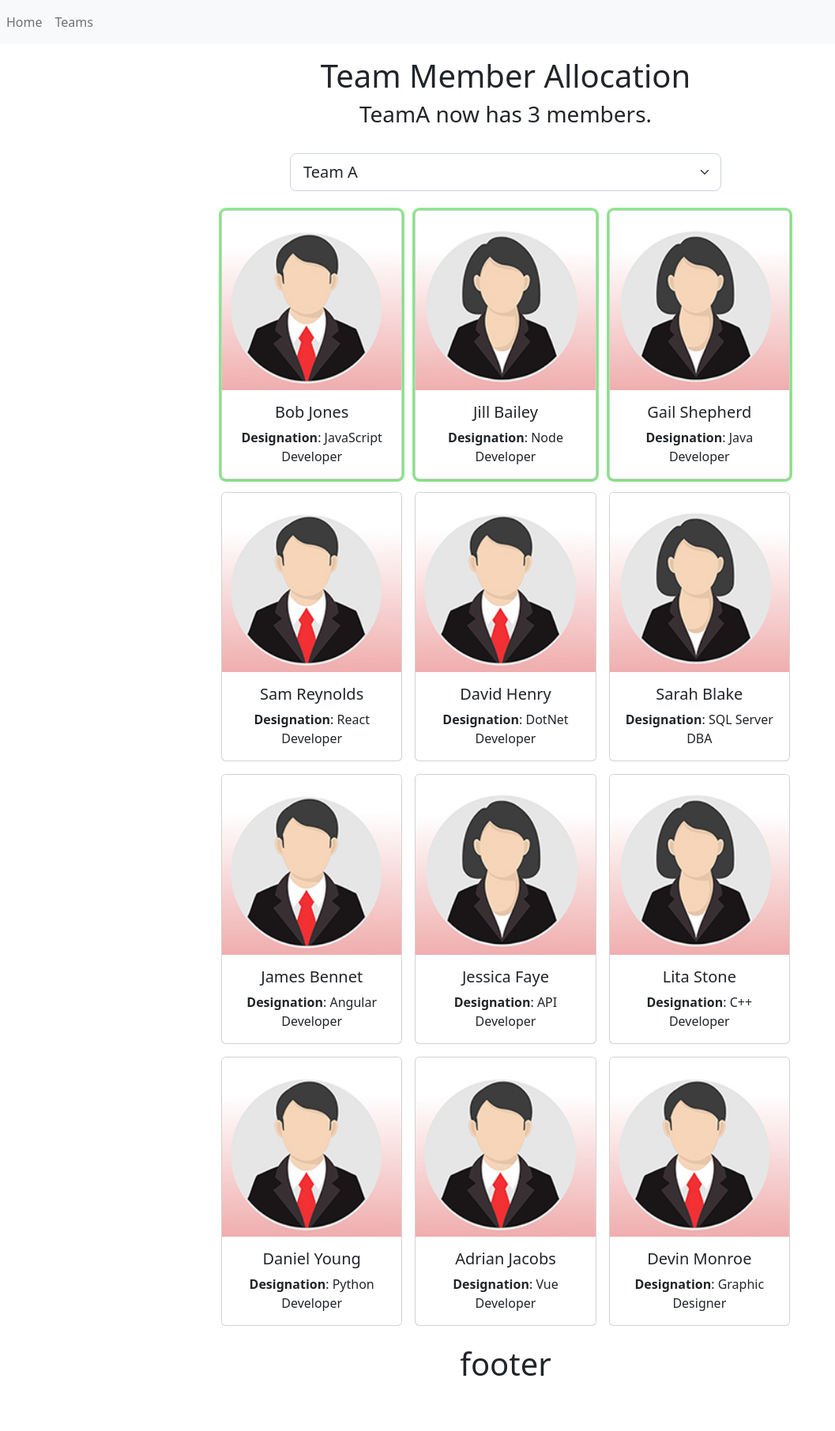
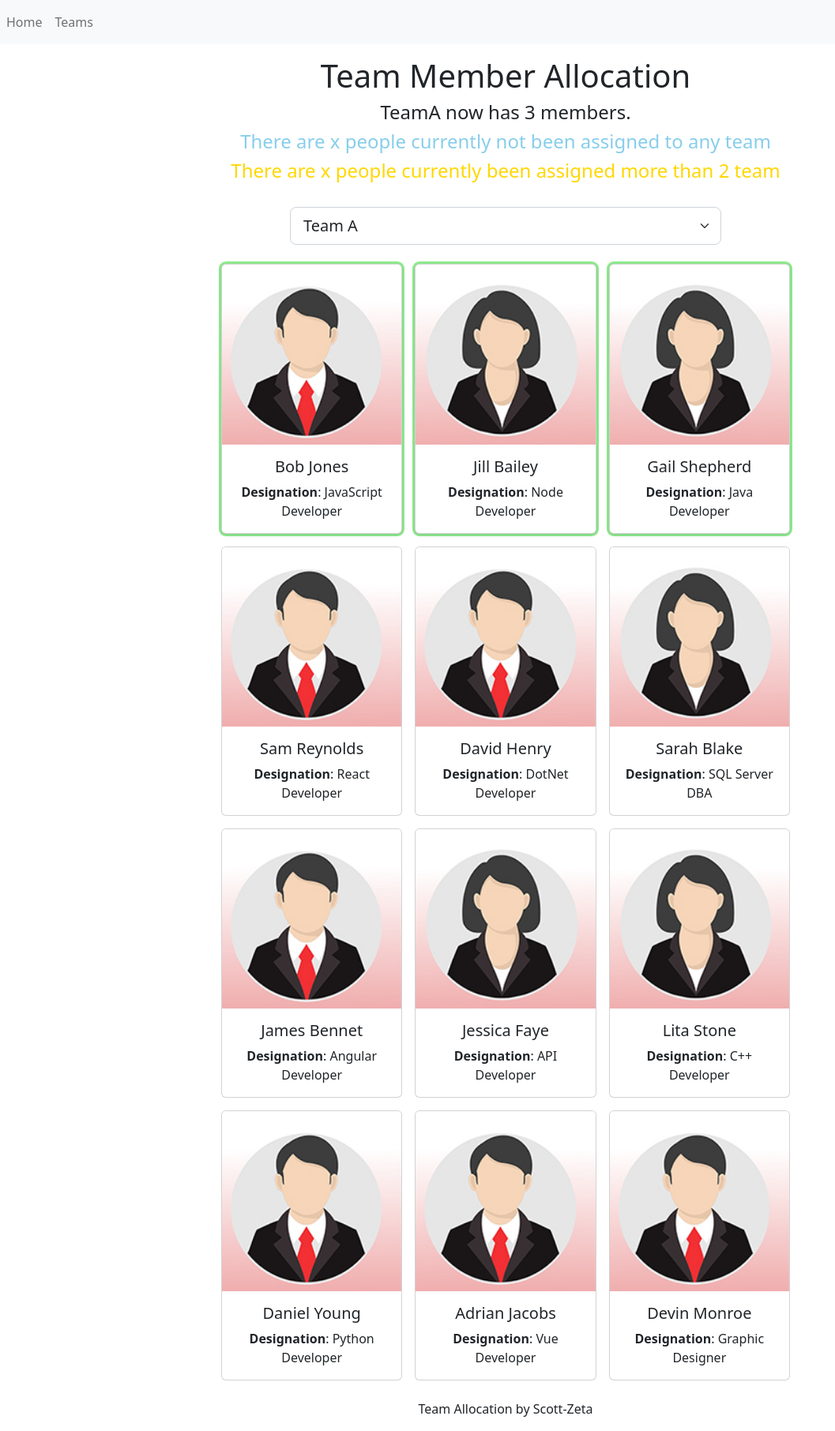
Before and after one commit to Scott-Zeta/Team-Member-Allocation, a React (Vite) app: page / in a window 1280 px wide. Shown: the whole page at 79% size, without its empty margins (0-1057 px from the left). Before the commit the page ends 1759 px from the top, so only its background shows below. Built offline with nearby package versions, Linux system fonts and the light colour scheme.

Commit message:
list people without team

```diff
--- a/src/App.jsx
+++ b/src/App.jsx
@@ -126,11 +126,11 @@ function App() {
 
   return (
     <Router>
-      <Nav/>
-      <Header countMember={countMember(employees, selectedTeam)} selectedTeam={selectedTeam} />
+      <Nav />
+      <Header countMember={countMember(employees, selectedTeam)} selectedTeam={selectedTeam} employees={employees} />
       <Routes>
         <Route path='/' element={<Employee cardClick={cardClick} employees={employees} selectedTeam={selectedTeam} changeTeam={changeTeam} />}></Route>
-        <Route path='/groupMember' element={<Groupmember employees={employees} changeTeam={changeTeam} selectedTeam={selectedTeam}/>}></Route>
+        <Route path='/groupMember' element={<Groupmember employees={employees} changeTeam={changeTeam} selectedTeam={selectedTeam} />}></Route>
         <Route path='*' element={<Employee cardClick={cardClick} employees={employees} selectedTeam={selectedTeam} changeTeam={changeTeam} />}></Route>
       </Routes>
       <Footer />
--- /dev/null
+++ b/src/DashBorad.jsx
@@ -0,0 +1,17 @@
+const Dashboard = ({selectedTeam, countMember,employees}) => {
+  return(
+    <>
+      <h4>{selectedTeam} now has {countMember} members.</h4>
+      <h4 style={{color:'skyblue'}}>There are x people currently not been assigned to any team</h4>
+      <div>
+        {employees.map((e) => {
+          return e.teamName === ''?<p key={e.id}>{e.fullName}</p>:<div key={e.id}></div>})
+        }
+      </div>
+      <h4 style={{color:'gold'}}>There are x people currently been assigned more than 2 team</h4>
+      <div>{}</div>
+    </>
+  )
+}
+
+export default Dashboard
--- a/src/Footer.jsx
+++ b/src/Footer.jsx
@@ -1,7 +1,7 @@
 const footer = () => {
   return (
     <footer>
-      <h1>footer</h1>
+      <p>Team Allocation by Scott-Zeta</p>
     </footer>
   )
 }
--- a/src/Header.jsx
+++ b/src/Header.jsx
@@ -1,10 +1,12 @@
-const header = ({selectedTeam,countMember}) => {
+import Dashboard from "./DashBorad";
+
+const header = ({ selectedTeam, countMember, employees }) => {
   return (
     <header className="container">
       <div className="row justify-content-center mt-3 mb-4">
         <div className="col-8">
           <h1>Team Member Allocation</h1>
-          <h3>{selectedTeam} now has {countMember} members.</h3>
+          <Dashboard selectedTeam={selectedTeam} countMember={countMember} employees={employees}/>
         </div>
       </div>
     </header>
```
